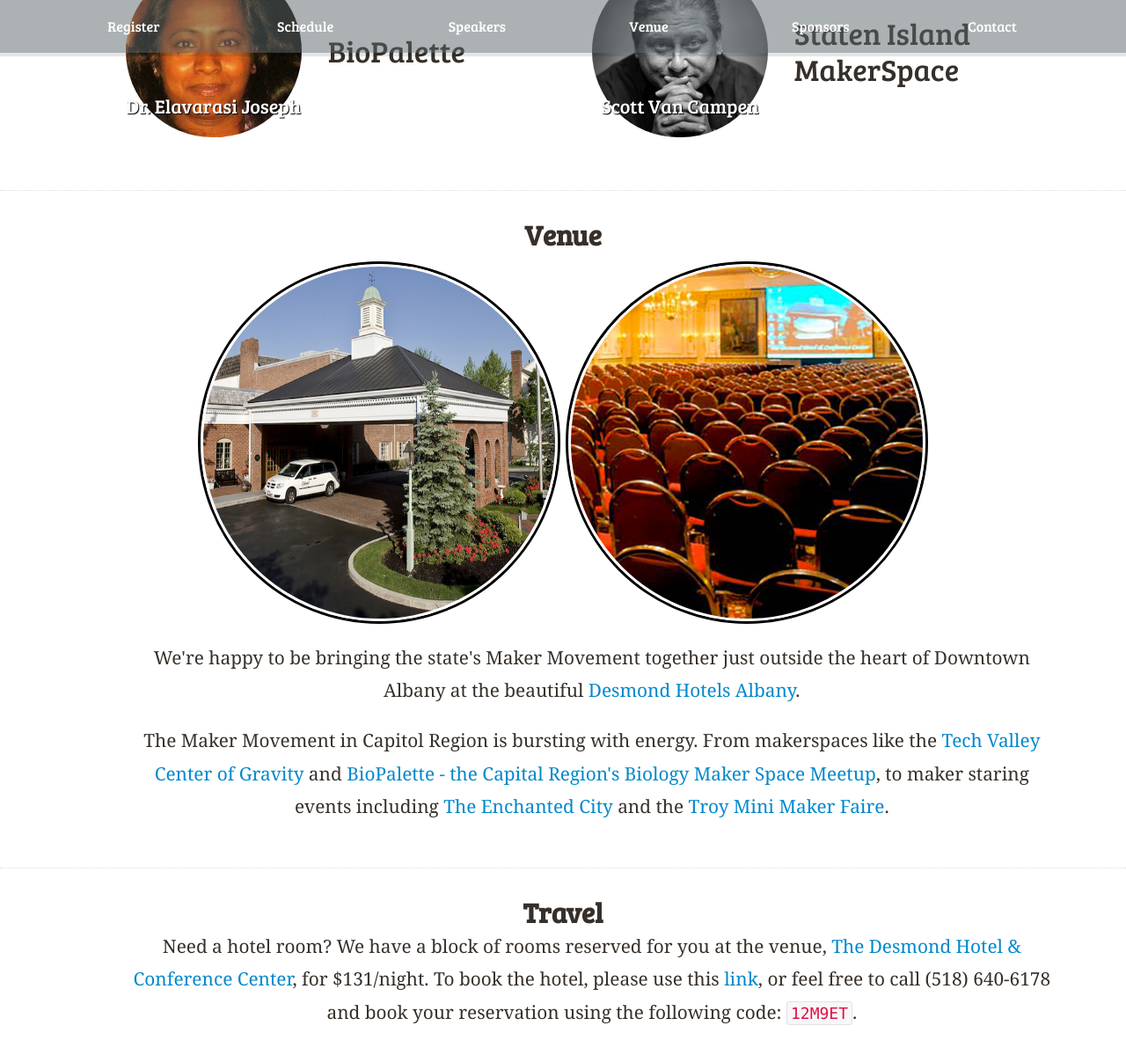
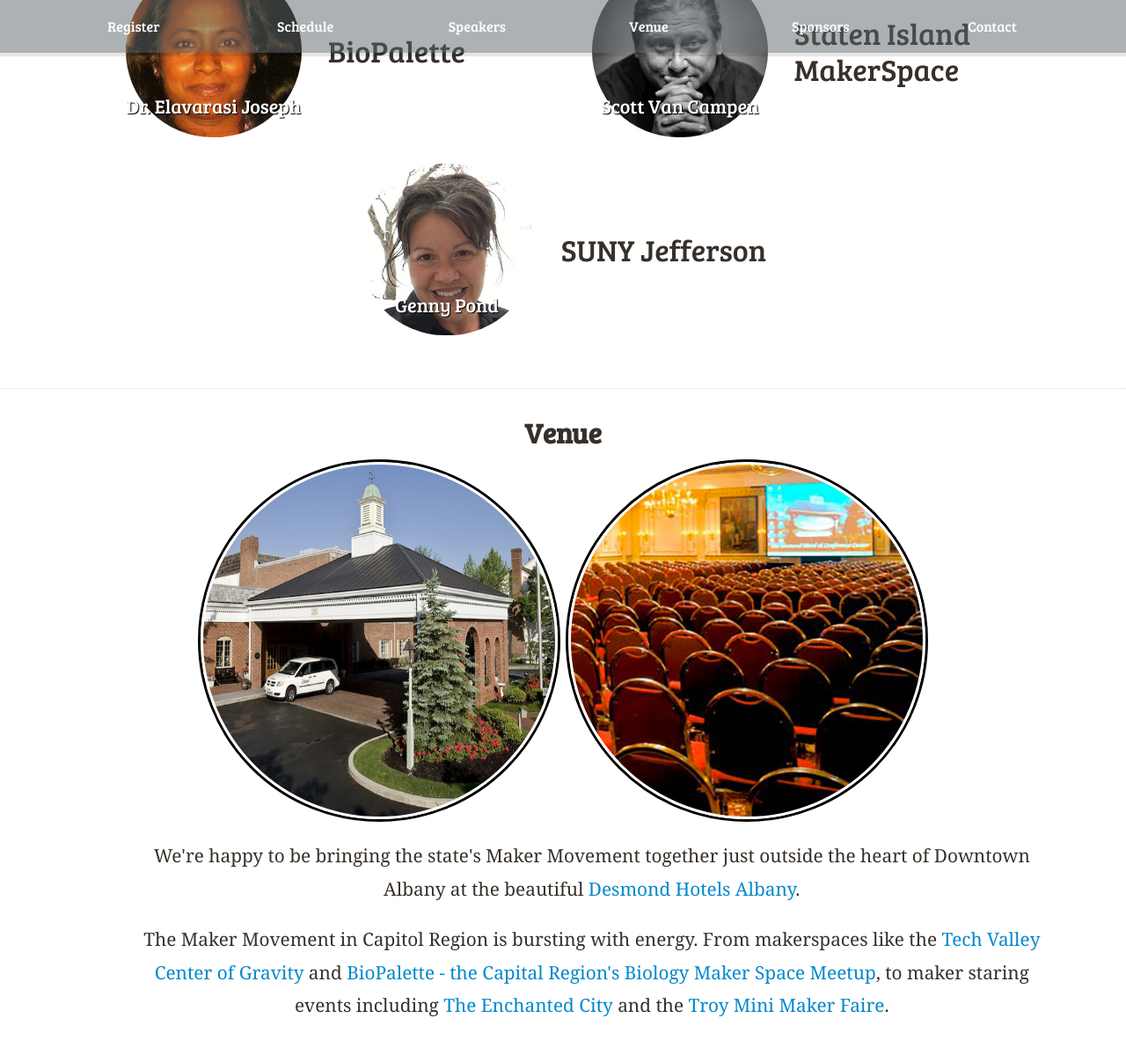
Before and after one commit to nysmakers/nysmakers.github.io, a Jekyll site: the page built from index.html, in a window 1280 px wide and 1400 px high, scrolled down 11011 px, cut to the strip 0-1199 px from the top of the window. Shown: the whole strip at 88% size. Built offline with Jekyll 4.4.1, drawn with Linux system fonts in a browser that asks for light colours; some web fonts are replaced; comment, search, counter and statistics services are not loaded.

Commit message:
Added Genny Pond to speaker list

```diff
--- a/2017/stylesheets/responsive.css
+++ b/2017/stylesheets/responsive.css
@@ -449,6 +449,9 @@
 #speakers #scottvancampen {
   background: url("/images/speakers/ScottVanCampen.jpg") no-repeat;
   background-position-x: 35%; }
+#speakers #gennypond {
+  background: url("/images/speakers/GennyPond.jpg") no-repeat;
+  background-position-x: 35%; }
 
 @media screen and (max-width: 780px) {
   #speakers #talks td:last-child {
--- a/index.html
+++ b/index.html
@@ -394,6 +394,10 @@
         <td><a href="http://www.makerspace.nyc/" id="scottvancampen">Scott Van Campen</a></td>
         <td>Staten Island MakerSpace</td>
       </tr>
+      <tr>
+        <td><a href="www.sunyjefferson.edu" id="gennypond">Genny Pond</a></td>
+        <td>SUNY Jefferson</td>
+      </tr>
     </table>
   </section>
 
```
Also changed, not shown: images/speakers/GennyPond.jpg (added).
